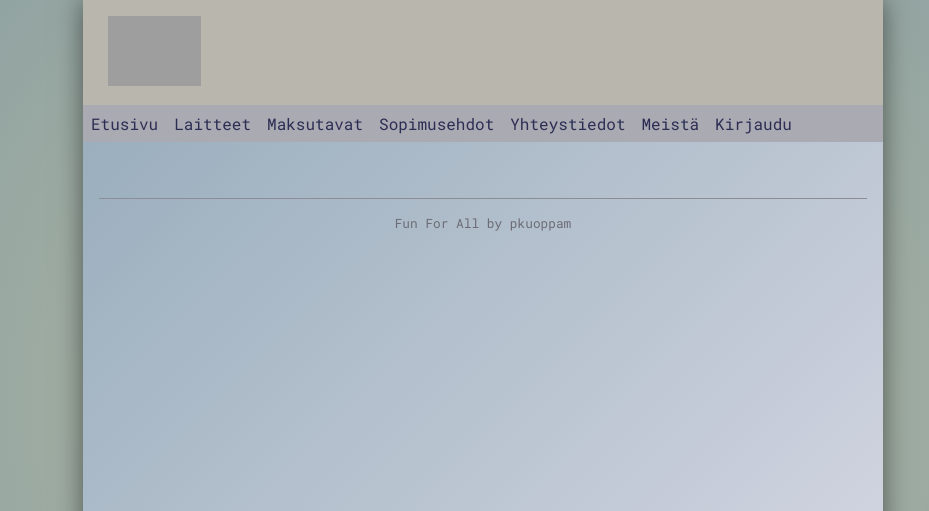
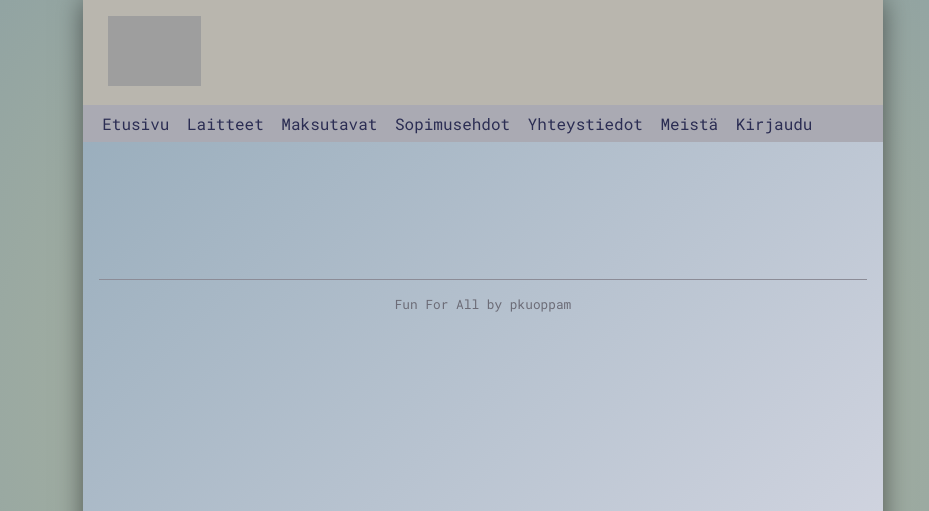
Before and after one commit to pkuoppam/funforall, a PHP site: template src/view/template.php in a window 1280 px wide. Shown: the top 511 px of the page, without its empty margins (157-1086 px from the left). Run offline with PHP 8.4, Linux system fonts and the light colour scheme; the template is opened without the code that fills it, so the values that code supplies are empty; some libraries are stand-ins or nearby versions; some web fonts are replaced; grey boxes are pictures that could not be loaded.

Commit message:
git add . git commit -m "vielä viimmeiset muokkaukset tyyleihin"

```diff
--- a/public/styles/styles.css
+++ b/public/styles/styles.css
@@ -34,7 +34,6 @@ header {
 
 }
 
-
 header a img {
 
   margin-left: 0.1em;
@@ -52,7 +51,9 @@ nav {
 nav a {
   color: #2b2d53;
   text-decoration: none;
-  margin-right: 1em;
+  padding: 0.2em;
+  margin-right: 0.2em;
+  margin-left: 0.5em;
 }
 
 nav a:hover {
@@ -60,7 +61,8 @@ nav a:hover {
 }
 
 section {
-  padding: 1.5rem 1rem 1rem 1rem;
+  padding: 2rem 1rem 1rem 1rem;
+  margin: 2rem 1em 1em;
 
 }
 
@@ -92,9 +94,10 @@ hr {
 
 footer {
   font-size: 0.8rem;
-    text-align: center;
-    color: #6c6c77;
-
+  text-align: center;
+  color: #6c6c77;
+  padding-top:  2em;
+  padding-bottom: 1em;
 }
 
 .laitteet > div {
--- a/src/view/etusivu.php
+++ b/src/view/etusivu.php
@@ -8,7 +8,7 @@
    <p>Haluatko järjestää lapsille ikimuistoiset syntymäpäiväjuhlat?
       Mahtavat pomppulinnamme ovat takuuvarma hittituote jokaiseen juhlaan.<br>
       Sumopuvut ovat mahtava ohjelmanumero aikuisille, ja ne sopivat syntymäpäiville,
-      polttareihin,illanistujaisiin tai vaikka yrityksen virkistyspäivään.<br>
+      polttareihin,illanistujaisiin tai vaikka yrityksen virkistyspäivään.
       Hauskaa riittää niin painijoilla kuin katsojillakin!<br>
       Meiltä löytyy siis vapaa ajan välineitä kaiken ikäisille.<br><br>
       Tutustu tuotteisiimme tai ota yhtettä ja kysy lisää!
```
Also changed, not shown: public/index.php (+9 -11 lines).
